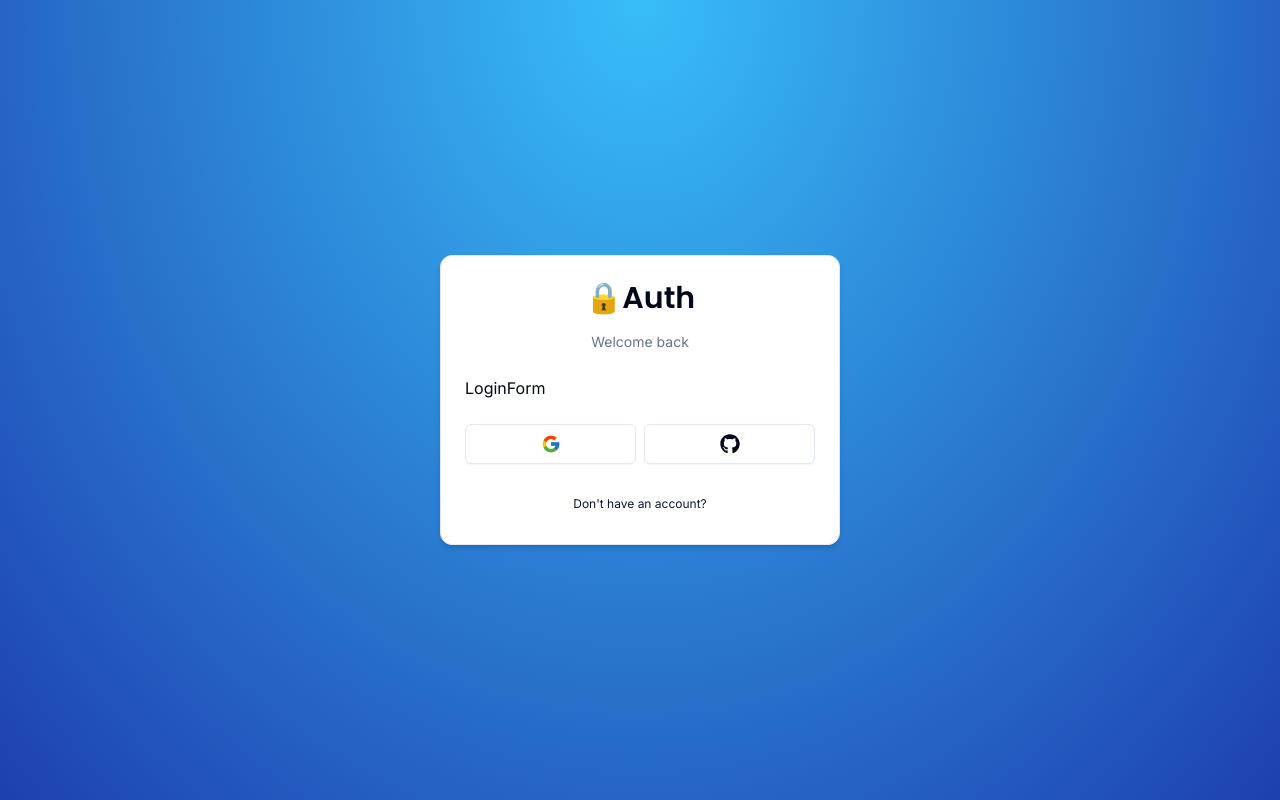
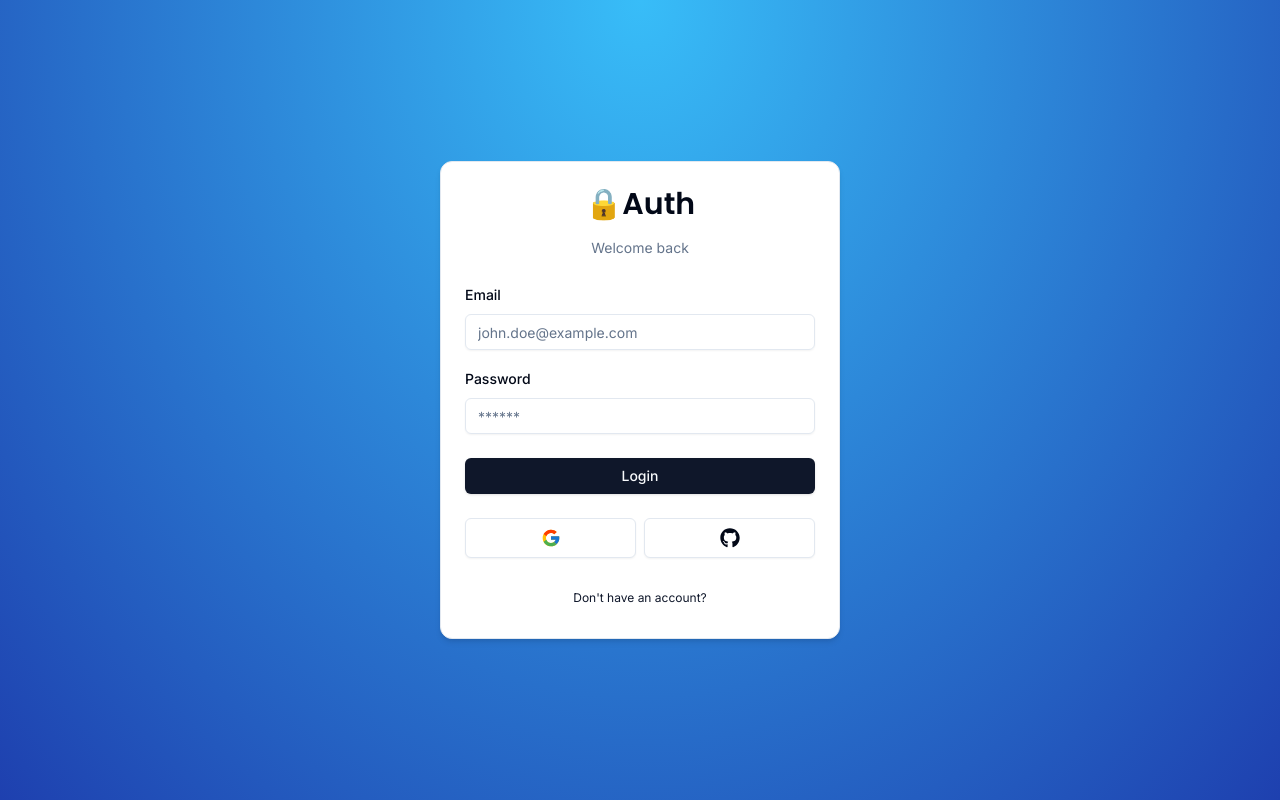
Before and after one commit to sougata-github/Next-Auth, a Next.js app: page /auth/login in a window 1280 px wide. Built offline with nearby package versions, Linux system fonts and the light colour scheme.

Commit message:
add login form.

```diff
--- a/app/auth/login/page.tsx
+++ b/app/auth/login/page.tsx
@@ -1,7 +1,11 @@
 import LoginForm from "@/components/auth/LoginForm";
 
 const Page = () => {
-  return <LoginForm />;
+  return (
+    <>
+      <LoginForm />
+    </>
+  );
 };
 
 export default Page;
--- /dev/null
+++ b/components/FormError.tsx
@@ -0,0 +1,18 @@
+import { ExclamationTriangleIcon } from "@radix-ui/react-icons";
+
+interface FormErrorProps {
+  message: string;
+}
+
+const FormError = ({ message }: FormErrorProps) => {
+  if (!message) return null;
+
+  return (
+    <div className="bg-destructive/15 p-3 rounded-md flex items-center gap-x-2 text-sm text-destructive">
+      <ExclamationTriangleIcon className="h-4 w-4" />
+      <p>{message}</p>
+    </div>
+  );
+};
+
+export default FormError;
--- /dev/null
+++ b/components/FormSuccess.tsx
@@ -0,0 +1,18 @@
+import { CheckCircledIcon } from "@radix-ui/react-icons";
+
+interface FormSuccessProps {
+  message: string;
+}
+
+const FormSuccess = ({ message }: FormSuccessProps) => {
+  if (!message) return null;
+
+  return (
+    <div className="bg-emerald-500/15 p-3 rounded-md flex items-center gap-x-2 text-sm text-emerald-500">
+      <CheckCircledIcon className="h-4 w-4" />
+      <p>{message}</p>
+    </div>
+  );
+};
+
+export default FormSuccess;
--- a/components/auth/LoginForm.tsx
+++ b/components/auth/LoginForm.tsx
@@ -1,6 +1,39 @@
+"use client";
+
+import * as z from "zod";
+import { zodResolver } from "@hookform/resolvers/zod";
+
 import CardWrapper from "./CardWrapper";
 
+import { useForm } from "react-hook-form";
+
+import { LoginSchema } from "@/schemas";
+
+import {
+  Form,
+  FormControl,
+  FormField,
+  FormItem,
+  FormLabel,
+  FormMessage,
+} from "../ui/form";
+
+import { Input } from "../ui/input";
+import { Button } from "../ui/button";
+import FormError from "../FormError";
+import FormSuccess from "../FormSuccess";
+
 const LoginForm = () => {
+  const form = useForm<z.infer<typeof LoginSchema>>({
+    resolver: zodResolver(LoginSchema),
+    defaultValues: {
+      email: "",
+      password: "",
+    },
+  });
+
+  const onSubmit = (values: z.infer<typeof LoginSchema>) => {};
+
   return (
     <CardWrapper
       headerLabel="Welcome back"
@@ -8,7 +41,48 @@
       backButtonHref="/auth/register"
       showSocial
     >
-      LoginForm
+      <Form {...form}>
+        <form onSubmit={form.handleSubmit(onSubmit)} className="space-y-6">
+          <div className="space-y-4">
+            <FormField
+              control={form.control}
+              name="email"
+              render={({ field }) => (
+                <FormItem>
+                  <FormLabel>Email</FormLabel>
+                  <FormControl>
+                    <Input
+                      {...field}
+                      placeholder="john.doe@example.com"
+                      type="email"
+                      autoComplete="off"
+                    />
+                  </FormControl>
+                  <FormMessage />
+                </FormItem>
+              )}
+            />
+            <FormField
+              control={form.control}
+              name="password"
+              render={({ field }) => (
+                <FormItem>
+                  <FormLabel>Password</FormLabel>
+                  <FormControl>
+                    <Input {...field} placeholder="******" type="password" />
+                  </FormControl>
+                  <FormMessage />
+                </FormItem>
+              )}
+            />
+          </div>
+          <FormError message="" />
+          <FormSuccess message="" />
+          <Button type="submit" className="w-full">
+            Login
+          </Button>
+        </form>
+      </Form>
     </CardWrapper>
   );
 };
--- /dev/null
+++ b/components/auth/onSubmit.ts
@@ -0,0 +1,6 @@
+"use server";
+
+export async function handleSubmit() {
+  //database operations
+  console.log("server");
+}
--- /dev/null
+++ b/components/ui/form.tsx
@@ -0,0 +1,176 @@
+import * as React from "react"
+import * as LabelPrimitive from "@radix-ui/react-label"
+import { Slot } from "@radix-ui/react-slot"
+import {
+  Controller,
+  ControllerProps,
+  FieldPath,
+  FieldValues,
+  FormProvider,
+  useFormContext,
+} from "react-hook-form"
+
+import { cn } from "@/lib/utils"
+import { Label } from "@/components/ui/label"
+
+const Form = FormProvider
+
+type FormFieldContextValue<
+  TFieldValues extends FieldValues = FieldValues,
+  TName extends FieldPath<TFieldValues> = FieldPath<TFieldValues>
+> = {
+  name: TName
+}
+
+const FormFieldContext = React.createContext<FormFieldContextValue>(
+  {} as FormFieldContextValue
+)
+
+const FormField = <
+  TFieldValues extends FieldValues = FieldValues,
+  TName extends FieldPath<TFieldValues> = FieldPath<TFieldValues>
+>({
+  ...props
+}: ControllerProps<TFieldValues, TName>) => {
+  return (
+    <FormFieldContext.Provider value={{ name: props.name }}>
+      <Controller {...props} />
+    </FormFieldContext.Provider>
+  )
+}
+
+const useFormField = () => {
+  const fieldContext = React.useContext(FormFieldContext)
+  const itemContext = React.useContext(FormItemContext)
+  const { getFieldState, formState } = useFormContext()
+
+  const fieldState = getFieldState(fieldContext.name, formState)
+
+  if (!fieldContext) {
+    throw new Error("useFormField should be used within <FormField>")
+  }
+
+  const { id } = itemContext
+
+  return {
+    id,
+    name: fieldContext.name,
+    formItemId: `${id}-form-item`,
+    formDescriptionId: `${id}-form-item-description`,
+    formMessageId: `${id}-form-item-message`,
+    ...fieldState,
+  }
+}
+
+type FormItemContextValue = {
+  id: string
+}
+
+const FormItemContext = React.createContext<FormItemContextValue>(
+  {} as FormItemContextValue
+)
+
+const FormItem = React.forwardRef<
+  HTMLDivElement,
+  React.HTMLAttributes<HTMLDivElement>
+>(({ className, ...props }, ref) => {
+  const id = React.useId()
+
+  return (
+    <FormItemContext.Provider value={{ id }}>
+      <div ref={ref} className={cn("space-y-2", className)} {...props} />
+    </FormItemContext.Provider>
+  )
+})
+FormItem.displayName = "FormItem"
+
+const FormLabel = React.forwardRef<
+  React.ElementRef<typeof LabelPrimitive.Root>,
+  React.ComponentPropsWithoutRef<typeof LabelPrimitive.Root>
+>(({ className, ...props }, ref) => {
+  const { error, formItemId } = useFormField()
+
+  return (
+    <Label
+      ref={ref}
+      className={cn(error && "text-destructive", className)}
+      htmlFor={formItemId}
+      {...props}
+    />
+  )
+})
+FormLabel.displayName = "FormLabel"
+
+const FormControl = React.forwardRef<
+  React.ElementRef<typeof Slot>,
+  React.ComponentPropsWithoutRef<typeof Slot>
+>(({ ...props }, ref) => {
+  const { error, formItemId, formDescriptionId, formMessageId } = useFormField()
+
+  return (
+    <Slot
+      ref={ref}
+      id={formItemId}
+      aria-describedby={
+        !error
+          ? `${formDescriptionId}`
+          : `${formDescriptionId} ${formMessageId}`
+      }
+      aria-invalid={!!error}
+      {...props}
+    />
+  )
+})
+FormControl.displayName = "FormControl"
+
+const FormDescription = React.forwardRef<
+  HTMLParagraphElement,
+  React.HTMLAttributes<HTMLParagraphElement>
+>(({ className, ...props }, ref) => {
+  const { formDescriptionId } = useFormField()
+
+  return (
+    <p
+      ref={ref}
+      id={formDescriptionId}
+      className={cn("text-[0.8rem] text-muted-foreground", className)}
+      {...props}
+    />
+  )
+})
+FormDescription.displayName = "FormDescription"
+
+const FormMessage = React.forwardRef<
+  HTMLParagraphElement,
+  React.HTMLAttributes<HTMLParagraphElement>
+>(({ className, children, ...props }, ref) => {
+  const { error, formMessageId } = useFormField()
+  const body = error ? String(error?.message) : children
+
+  if (!body) {
+    return null
+  }
+
+  return (
+    <p
+      ref={ref}
+      id={formMessageId}
+      className={cn("text-[0.8rem] font-medium text-destructive", className)}
+      {...props}
+    >
+      {body}
+    </p>
+  )
+})
+FormMessage.displayName = "FormMessage"
+
+export {
+  useFormField,
+  Form,
+  FormItem,
+  FormLabel,
+  FormControl,
+  FormDescription,
+  FormMessage,
+  FormField,
+}
--- /dev/null
+++ b/components/ui/label.tsx
@@ -0,0 +1,26 @@
+"use client"
+
+import * as React from "react"
+import * as LabelPrimitive from "@radix-ui/react-label"
+import { cva, type VariantProps } from "class-variance-authority"
+
+import { cn } from "@/lib/utils"
+
+const labelVariants = cva(
+  "text-sm font-medium leading-none peer-disabled:cursor-not-allowed peer-disabled:opacity-70"
+)
+
+const Label = React.forwardRef<
+  React.ElementRef<typeof LabelPrimitive.Root>,
+  React.ComponentPropsWithoutRef<typeof LabelPrimitive.Root> &
+    VariantProps<typeof labelVariants>
+>(({ className, ...props }, ref) => (
+  <LabelPrimitive.Root
+    ref={ref}
+    className={cn(labelVariants(), className)}
+    {...props}
+  />
+))
+Label.displayName = LabelPrimitive.Root.displayName
+
+export { Label }
--- a/package.json
+++ b/package.json
@@ -9,16 +9,20 @@
     "lint": "next lint"
   },
   "dependencies": {
+    "@hookform/resolvers": "^3.3.4",
     "@radix-ui/react-icons": "^1.3.0",
+    "@radix-ui/react-label": "^2.0.2",
     "@radix-ui/react-slot": "^1.0.2",
     "class-variance-authority": "^0.7.0",
     "clsx": "^2.1.0",
     "next": "14.1.3",
     "react": "^18",
     "react-dom": "^18",
+    "react-hook-form": "^7.51.0",
     "react-icons": "^5.0.1",
     "tailwind-merge": "^2.2.1",
-    "tailwindcss-animate": "^1.0.7"
+    "tailwindcss-animate": "^1.0.7",
+    "zod": "^3.22.4"
   },
   "devDependencies": {
     "@types/node": "^20",
--- /dev/null
+++ b/schemas/index.ts
@@ -0,0 +1,8 @@
+import * as z from "zod";
+
+export const LoginSchema = z.object({
+  email: z.string().email(),
+  password: z.string().min(1, {
+    message: "Password is required",
+  }),
+});
```
Also changed, not shown: 1 other file (tests, documents, lock files or other folders).
